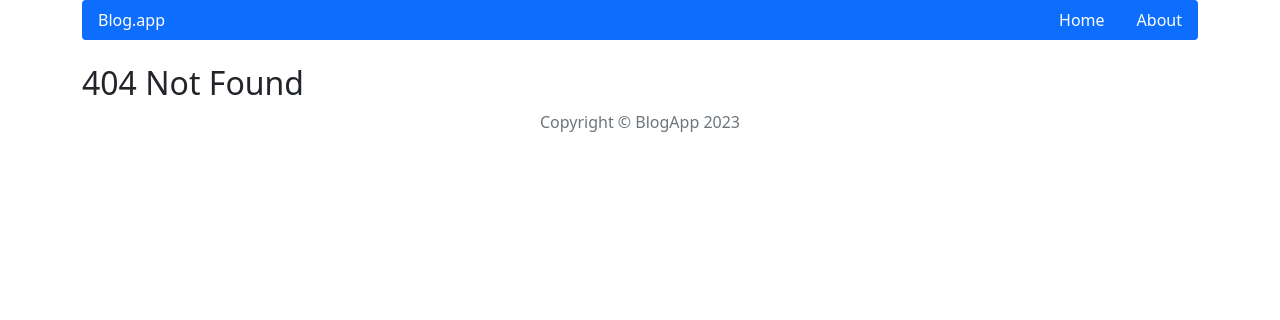
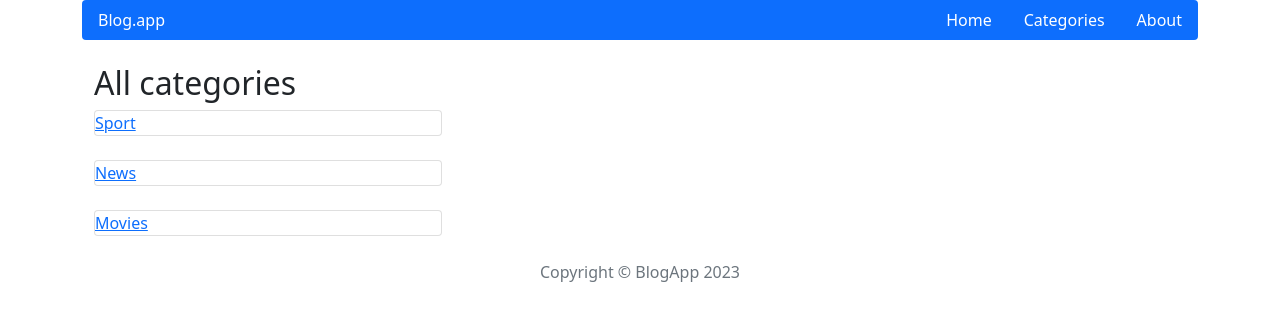
Before and after one commit to Justek9/react-blog-app, a React (Create React App) app: page /categories in a window 1280 px wide. Before the commit this address had no page. Shown: the top 320 px of the page. Built offline with nearby package versions, Linux system fonts and the light colour scheme.

Commit message:
display posts by category, styles need to be finished

```diff
--- a/src/App.js
+++ b/src/App.js
@@ -8,6 +8,8 @@ import EditPost from './components/pages/EditPost'
 import NotFound from './components/pages/NotFound'
 import Header from './components/views/Header'
 import Footer from './components/views/Footer'
+import AllCategories from './components/features/AllCategories'
+import PostsByCategory from './components/features/PostsByCategory'
 
 function App() {
 	return (
@@ -18,6 +20,8 @@ function App() {
 				<Route path='/post/:id' element={<Post />}></Route>
 				<Route path='/post/add' element={<AddPost />}></Route>
 				<Route path='/post/edit/:id' element={<EditPost />}></Route>
+				<Route path='/categories' element={<AllCategories />}></Route>
+				<Route path='/categories/:category' element={<PostsByCategory />}></Route>
 				<Route path='/about' element={<About />}></Route>
 				<Route path='/*' element={<NotFound />} />
 			</Routes>
--- /dev/null
+++ b/src/components/features/AllCategories.js
@@ -0,0 +1,21 @@
+import Category from './Category'
+import { useSelector } from 'react-redux'
+import { getAllCategories } from '../../redux/categoriesReudx'
+import Row from 'react-bootstrap/esm/Row'
+import { Container } from 'react-bootstrap'
+
+const AllCatagories = () => {
+	const categories = useSelector(state => getAllCategories(state))
+
+	return (
+		<Container>
+			<h2>All categories</h2>
+			<Row className='d-flex flex-column'>
+				{categories.map((category, id) => (
+					<Category key={id} category={category}></Category>
+				))}
+			</Row>
+		</Container>
+	)
+}
+export default AllCatagories
--- /dev/null
+++ b/src/components/features/Category.js
@@ -0,0 +1,14 @@
+import Col from 'react-bootstrap/esm/Col'
+import Card from 'react-bootstrap/esm/Card'
+
+const Category = ({ category }) => {
+	return (
+		<Col xs='12' md='6' lg='4'>
+			<Card className='mb-4'>
+				<Card.Link href={`categories/${category}`}>{category}</Card.Link>{' '}
+			</Card>
+		</Col>
+	)
+}
+
+export default Category
--- a/src/components/features/EditPostForm.js
+++ b/src/components/features/EditPostForm.js
@@ -8,8 +8,6 @@ const EditPostForm = () => {
 	const post = useSelector(state => getPostById(state, id))
 	const navigate = useNavigate()
 	const dispatch = useDispatch()
-
-	console.log(post.category)
 
 	const handleSubmit = post => {
 		dispatch(editPost({ ...post, id }))
--- a/src/components/features/PostForm.js
+++ b/src/components/features/PostForm.js
@@ -24,7 +24,6 @@ const PostForm = ({ action, actionText, ...props }) => {
 	const [dateError, setDateError] = useState(false)
 
 	const categories = useSelector(state => getAllCategories(state))
-	console.log(categories)
 
 	const handleSubmit = e => {
 		// validate date and post content:
@@ -88,12 +87,9 @@ const PostForm = ({ action, actionText, ...props }) => {
 					<Form.Group className='mb-3'>
 						<Form.Label>Category</Form.Label>
 						<Form.Select aria-label='Select category' value={category} onChange={e => setCategory(e.target.value)}>
+							<option>Select category...</option>
 							{categories.map((category, i) => {
-								return (
-									<option key={i}>
-										{category}
-									</option>
-								)
+								return <option key={i}>{category}</option>
 							})}
 						</Form.Select>
 					</Form.Group>
--- /dev/null
+++ b/src/components/features/PostsByCategory.js
@@ -0,0 +1,22 @@
+import { useParams } from 'react-router-dom'
+import { getPostbyCategory } from '../../redux/postsRedux'
+import { useSelector } from 'react-redux'
+import Post from './Post'
+
+const PostsByCategory = () => {
+	const { category } = useParams()
+	const postsByCategory = useSelector(state => getPostbyCategory(state, category))
+	console.log(postsByCategory)
+
+	if (postsByCategory.length === 0) return <p>No posts in such category</p>
+
+	return (
+		<div>
+			{postsByCategory.map(post => (
+				<Post key={post.id} post={post}></Post>
+			))}
+		</div>
+	)
+}
+
+export default PostsByCategory
--- a/src/components/views/NavBar.js
+++ b/src/components/views/NavBar.js
@@ -8,8 +8,11 @@ const NavBar = () => {
 				Blog.app
 			</Nav.Link>
 			<div className='d-flex justify-content-end align-items-center'>
-				<Nav.Link className='text-white' as={NavLink} to='/'>
+				<Nav.Link className='text-white active' as={NavLink} to='/'>
 					Home
+				</Nav.Link>
+				<Nav.Link className='text-white' as={NavLink} to='/categories'>
+					Categories
 				</Nav.Link>
 				<Nav.Link className='text-white' as={NavLink} to='/about'>
 					About
--- a/src/redux/initialState.js
+++ b/src/redux/initialState.js
@@ -38,7 +38,7 @@ const initialState = {
 			category: 'Movies',
 		},
 	],
-	categories: ['Select category...', 'Sport', 'News', 'Movies'],
+	categories: ['Sport', 'News', 'Movies'],
 }
 
 export default initialState
--- a/src/redux/postsRedux.js
+++ b/src/redux/postsRedux.js
@@ -6,6 +6,10 @@ export const getAllPosts = ({ posts }) => {
 }
 export const getPostById = ({ posts }, id) => {
 	return posts.filter(post => post.id === id)[0]
+}
+
+export const getPostbyCategory = ({ posts }, category) => {
+	return posts.filter(post => post.category === category)
 }
 
 // actions
```
